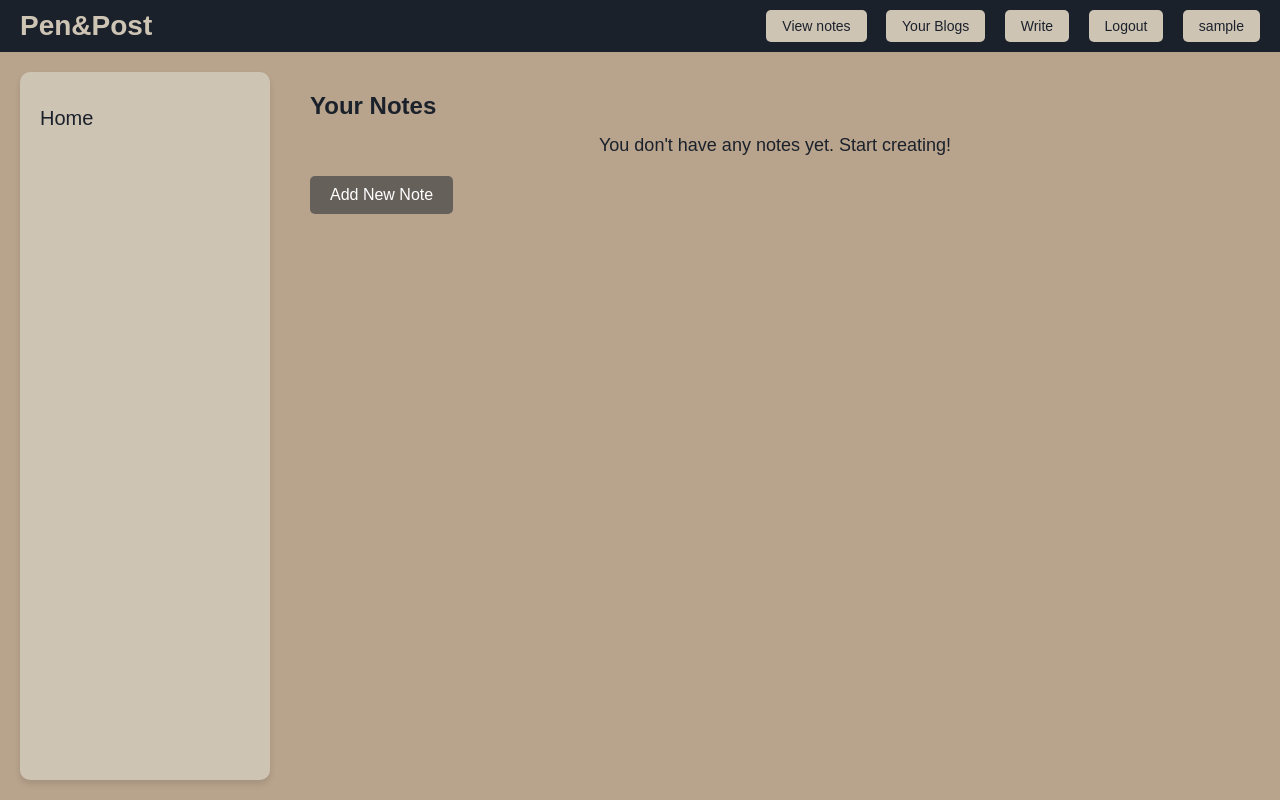
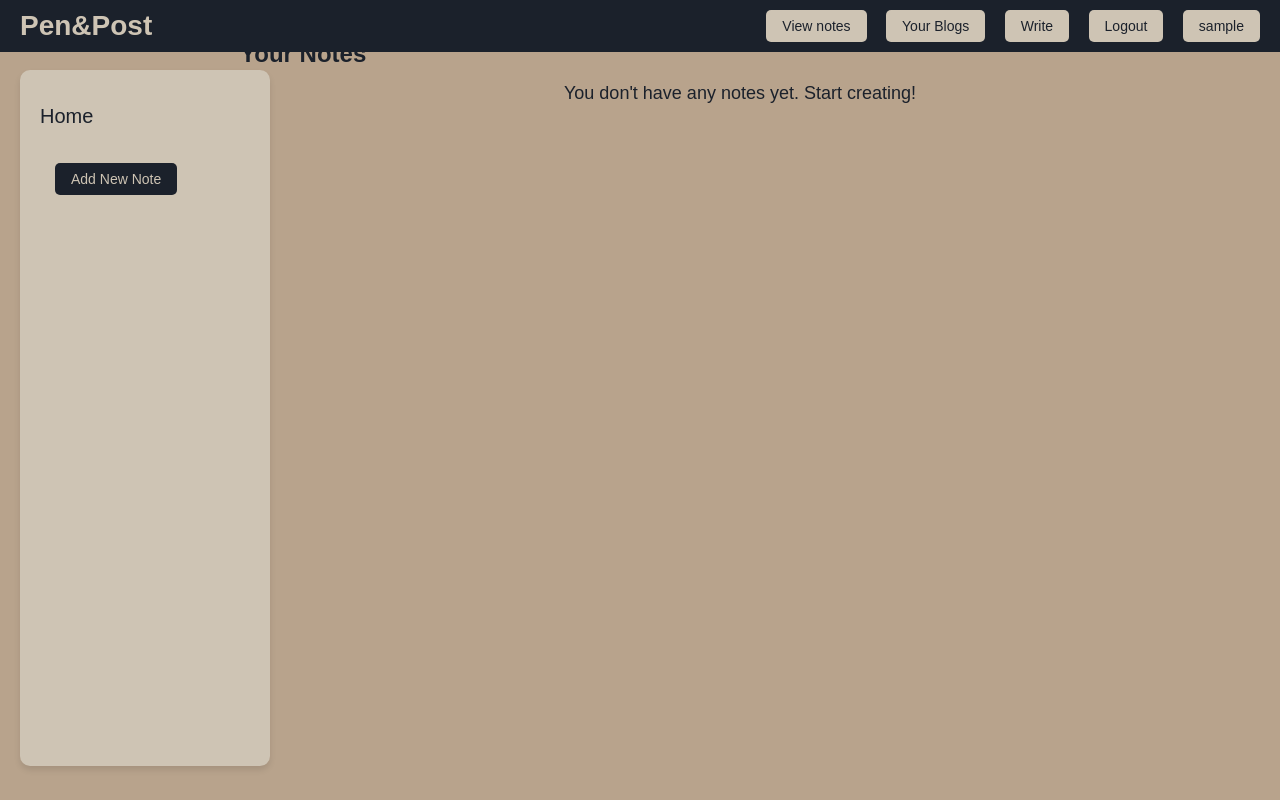
Before and after one commit to AnanyaShetty21/PenAndPost_website, a Flask app: page /notes in a window 1280 px wide. Run offline with Flask 3, Linux system fonts and the light colour scheme; the visitor is signed in with stand-in values (Sample User, id 1); data that the repository does not hold is empty; some libraries are stand-ins or nearby versions.

Commit message:
UI improvements part 1

```diff
--- a/main.py
+++ b/main.py
@@ -336,6 +336,7 @@ def profile(username=None):
             blogs = get_user_public_blogs(user_id)
         elif is_own_profile or is_following(session["_user_id"], user_id):
             blogs = get_user_blogs(user_id)
+        print(blogs)
     else:
         user_id = session["_user_id"]
         user_data = get_user_by_id(user_id)
--- a/static/styles/base.css
+++ b/static/styles/base.css
@@ -21,6 +21,9 @@ header {
     align-items: center;
     background-color: #1B212B;
     padding: 10px 20px;
+    position: fixed;
+    width:100%;
+    z-index: 10;
 }
 
 .header-left .logo {
@@ -73,8 +76,12 @@ header {
     width: 250px;
     background-color: #CEC4B4;
     padding: 20px;
+    margin-top: 50px;
     border-radius: 10px;
     box-shadow: 0 4px 6px rgba(0, 0, 0, 0.1);
+    position: fixed;
+    height: 87vh;
+
 }
 
 .navbar ul {
@@ -130,7 +137,7 @@ header {
 /* Content Body */
 .content-body {
     flex: 1;
-    margin-left: 20px;
+    margin-left: 200px;
 }
 
 .content-body h1 {
@@ -215,6 +222,22 @@ header {
 
 .write-btn:hover {
     background-color: #B8A38C;
+}
+
+.write-btn-a {
+  color: #CEC4B4;
+  background-color: #1B212B;
+  border: none;
+  padding: 8px 16px;
+  margin-left: 15px;
+  cursor: pointer;
+  border-radius: 5px;
+  font-size: 14px;
+}
+.write-btn-a :hover {
+  color: #1B212B;
+  background-color: #CEC4B4;
+  border: 1px solid #1B212B;
 }
 
 /* Category box */
@@ -333,6 +356,7 @@ header {
   width: 1040px;
   justify-content: space-evenly;
   flex-wrap: wrap;
+  margin-left: 100px;
 }
 
 .container a{
@@ -347,6 +371,8 @@ header {
   overflow: hidden;
   width: 300px;
 }
+
+
 .card-header img {
   width: 100%;
   height: 200px;
--- a/templates/home.html
+++ b/templates/home.html
@@ -1,8 +1,8 @@
 {% extends "baseblog.html" %}
 {% block title %}Pen&Post{% endblock %}
 {% block content %}
-            <h1>Welcome to Pen&Post!</h1>
-            <p>Explore blogs, write your own, and dive into various categories!</p>
+            <h1 style="padding-top: 50px; margin-left: 150px;">Welcome to Pen&Post!</h1>
+            <p style="padding-top: 10px; padding-bottom: 20px; margin-left: 150px;">Explore blogs, write your own, and dive into various categories!</p>
 
             <div class="container">
               {% for blog in blogs %}
--- a/templates/note_detail.html
+++ b/templates/note_detail.html
@@ -59,6 +59,7 @@
         }
         .note-content {
             background-color: #CEC4B4;
+            color: #1B212B;
             padding: 20px;
             border-radius: 8px;
             min-height: 300px;
--- a/templates/notes_list.html
+++ b/templates/notes_list.html
@@ -1,5 +1,10 @@
 {% extends 'base.html' %}
 {% block title %}Your Notes{% endblock %}
+{% block navbar %}
+<a href="{{ url_for('add_note') }}" class="write-btn-a" style="display:inline-flex; text-decoration: none; margin-top: 20px;">
+    Add New Note
+</a>
+{% endblock %}
 {% block content %}
 <div class="notes-container">
     <h2>Your Notes</h2>
@@ -25,9 +30,7 @@
         <p class="no-notes">You don't have any notes yet. Start creating!</p>
     {% endif %}
 
-    <a href="{{ url_for('add_note') }}" class="add-note-btn">
-        Add New Note
-    </a>
+
 
     <style>
         .notes-container {
@@ -47,9 +50,6 @@
             border-radius: 8px;
             box-shadow: 0 4px 6px rgba(0,0,0,0.1);
             transition: transform 0.3s ease;
-        }
-        .note-card:hover {
-            transform: scale(1.05);
         }
         .note-link {
             color: white;
--- a/templates/profile.html
+++ b/templates/profile.html
@@ -77,8 +77,6 @@
           </div>
         {% endfor %}
       </div>
-      {% else %}
-      <h2>No blogs yet</h2>
       {% endif %}
   </div>
 
```
Also changed, not shown: templates/create_note.html (+16 -12 lines), templates/edit_note.html (+22 -14 lines), templates/writeblog.html (+12 -3 lines).
